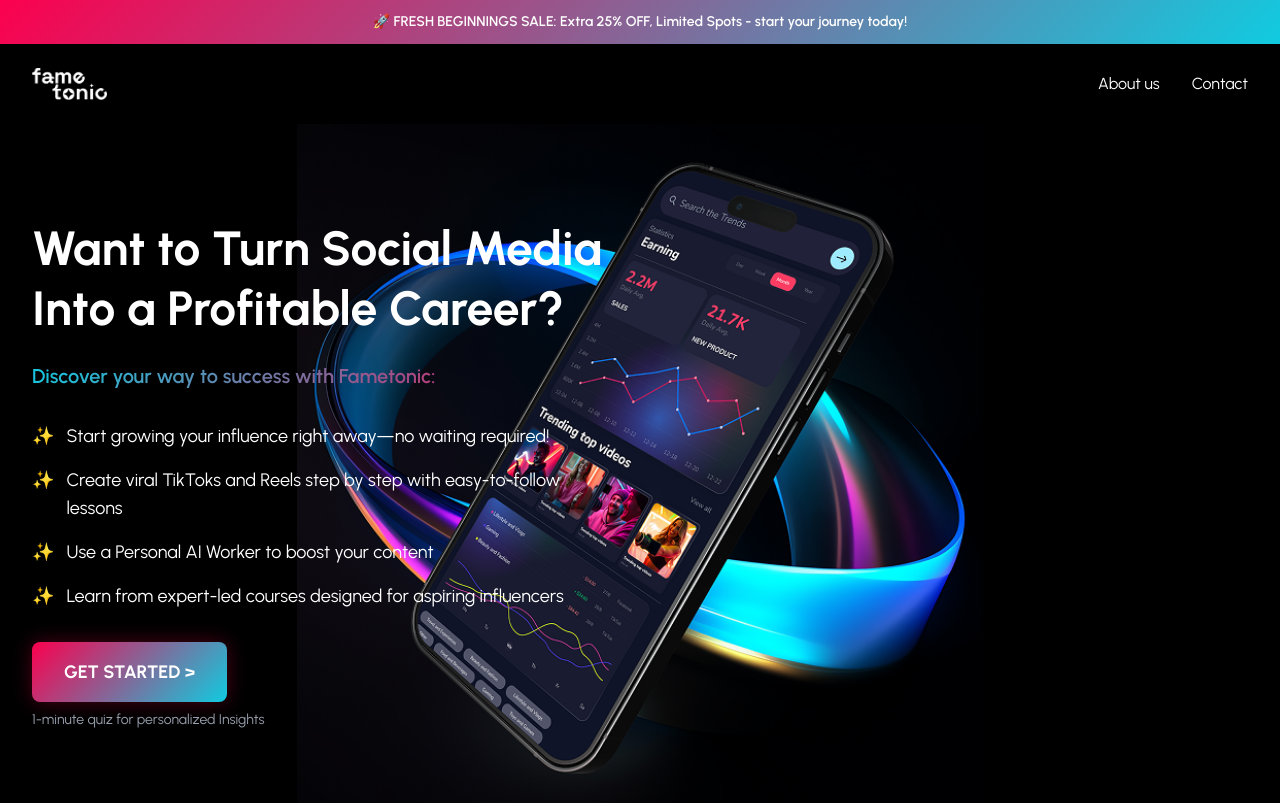
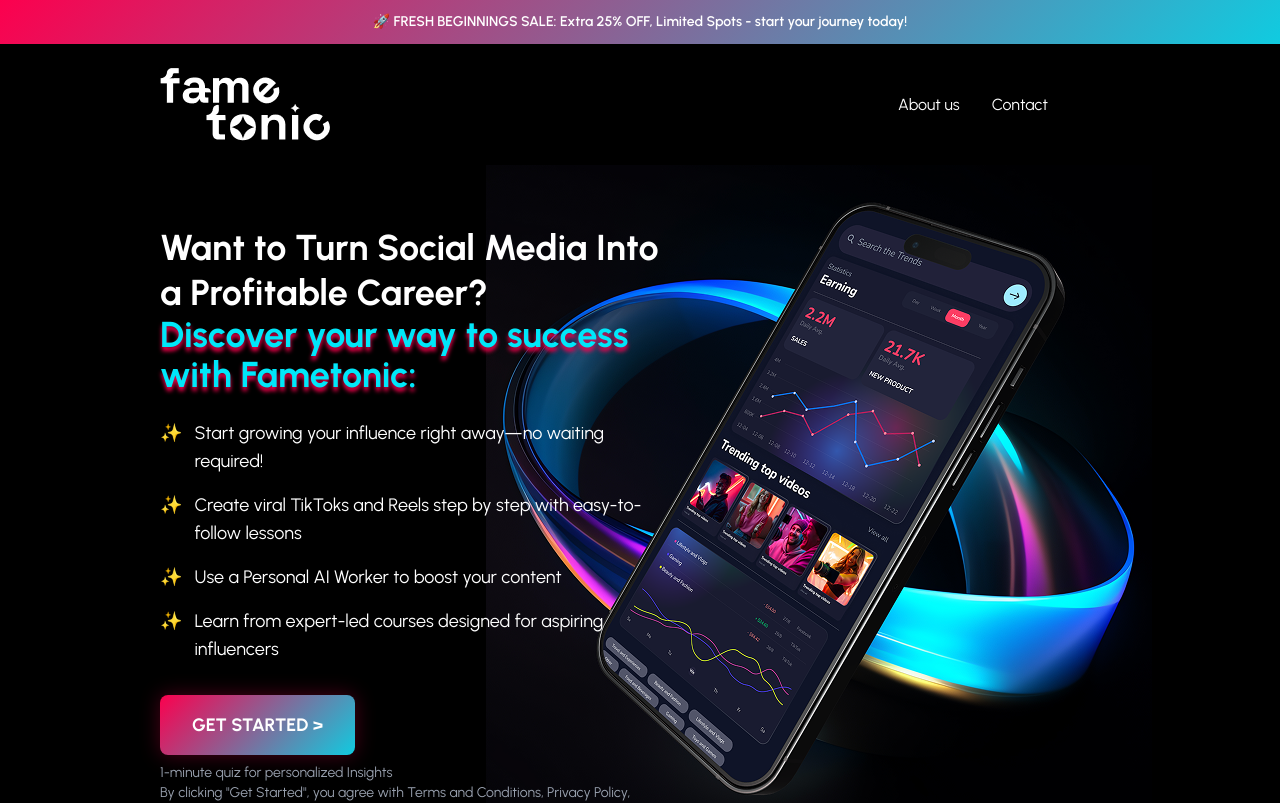
Before and after one commit to talha018dev/netzet-demo, a Next.js app: page / in a window 1280 px wide. Shown: the top 803 px of the page. Built offline with nearby package versions, Linux system fonts and the light colour scheme.

Commit message:
layout fixed

```diff
--- a/src/app/page.tsx
+++ b/src/app/page.tsx
@@ -10,12 +10,11 @@ export default function Home() {
       <Banner />
       <Header />
 
-      {/* Main Content */}
       <main className="pb-8">
         <MainLayout />
       </main>
 
-      <Footer />
+      {/* <Footer /> */}
     </div>
   );
 }
--- a/src/components/CallToAction.tsx
+++ b/src/components/CallToAction.tsx
@@ -5,6 +5,10 @@ export default function CallToAction() {
         GET STARTED &gt;
       </button>
       <p className="text-sm text-gray-400 mt-2">1-minute quiz for personalized Insights</p>
+      <div className="text-left text-sm text-gray-400 space-y-2">
+        <p>By clicking "Get Started", you agree with Terms and Conditions, Privacy Policy, Subscription Terms</p>
+        <p>Fametonic 2025 ©All Rights Reserved.</p>
+      </div>
     </div>
   );
 }
--- a/src/components/Header.tsx
+++ b/src/components/Header.tsx
@@ -1,19 +1,17 @@
 import Image from 'next/image';
+import logoDesktop from '../../public/logo-desktop.png';
 
 export default function Header() {
   return (
-    <header className="flex justify-between items-center px-4 py-6 lg:px-8">
+    <header className="max-w-[80%] mx-auto flex justify-between items-center px-4 py-6 lg:px-8">
       <div className="flex items-center">
         <Image
-          src="/logo.png"
+          src={logoDesktop}
           alt="Fametonic Logo"
-          width={173}
-          height={74}
-          className="h-8 w-auto"
           priority
         />
       </div>
-      <nav className="hidden md:flex items-center gap-8">
+      <nav className="hidden md:flex items-center gap-8 mr-18">
         <a href="#" className="text-white hover:text-gray-300 transition-colors">About us</a>
         <a href="#" className="text-white hover:text-gray-300 transition-colors">Contact</a>
       </nav>
--- a/src/components/HeroImage.tsx
+++ b/src/components/HeroImage.tsx
@@ -1,14 +1,12 @@
 import Image from 'next/image';
+import heroImage from '../../public/hero-image.png';
 
 export default function HeroImage() {
   return (
     <div className="w-full h-full flex items-center justify-center">
       <Image
-        src="/hero-image.png"
+        src={heroImage}
         alt="Fametonic App Interface"
-        width={800}
-        height={600}
-        className="w-full h-full object-cover lg:object-contain"
         priority
       />
     </div>
--- a/src/components/MainLayout.tsx
+++ b/src/components/MainLayout.tsx
@@ -4,29 +4,21 @@ import HeroImage from './HeroImage';
 
 export default function MainLayout() {
   return (
-    <div className="relative max-w-7xl mx-auto px-4 lg:px-8">
-      {/* Hero Image Background */}
-      <div className="absolute inset-0 z-0">
+    <div className="relative max-w-[80%] mx-auto px-4 lg:px-8">
+      <div className="absolute right-0 z-0">
         <HeroImage />
       </div>
-
-      {/* Content Overlay */}
-      <div className="relative z-10 flex flex-col lg:flex-row items-center justify-between gap-8 lg:gap-12 min-h-[600px] lg:min-h-[700px]">
-        {/* Left Content */}
-        <div className="flex-1 max-w-2xl text-center lg:text-left text-white">
-          <h1 className="text-3xl lg:text-5xl font-bold mb-4 lg:mb-6 leading-tight">
+      <div className="relative z-10 w-full flex flex-col lg:flex-row items-center justify-between gap-8 max-w-[516px]">
+        <div className="flex-1 max-w-2xl text-center lg:text-left text-white mt-15">
+          <h1 className="text-4xl font-bold mb-0 leading-tight">
             Want to Turn Social Media Into a Profitable Career?
           </h1>
-          <p className="text-lg lg:text-xl subtitle-gradient font-semibold mb-6 lg:mb-8">
+          <h1 className="text-4xl font-bold mb-6" style={{ color: 'rgba(0, 231, 249, 1)', textShadow: '0px 4px 4px rgba(252, 0, 78, 1)' }}>
             Discover your way to success with Fametonic:
-          </p>
-
+          </h1>
           <Features />
           <CallToAction />
         </div>
-
-        {/* Right Content - Empty space for balance */}
-        <div className="flex-1 lg:block hidden"></div>
       </div>
     </div>
   );
```
Also changed, not shown: public/logo-desktop.png (renamed from public/logo.png).
